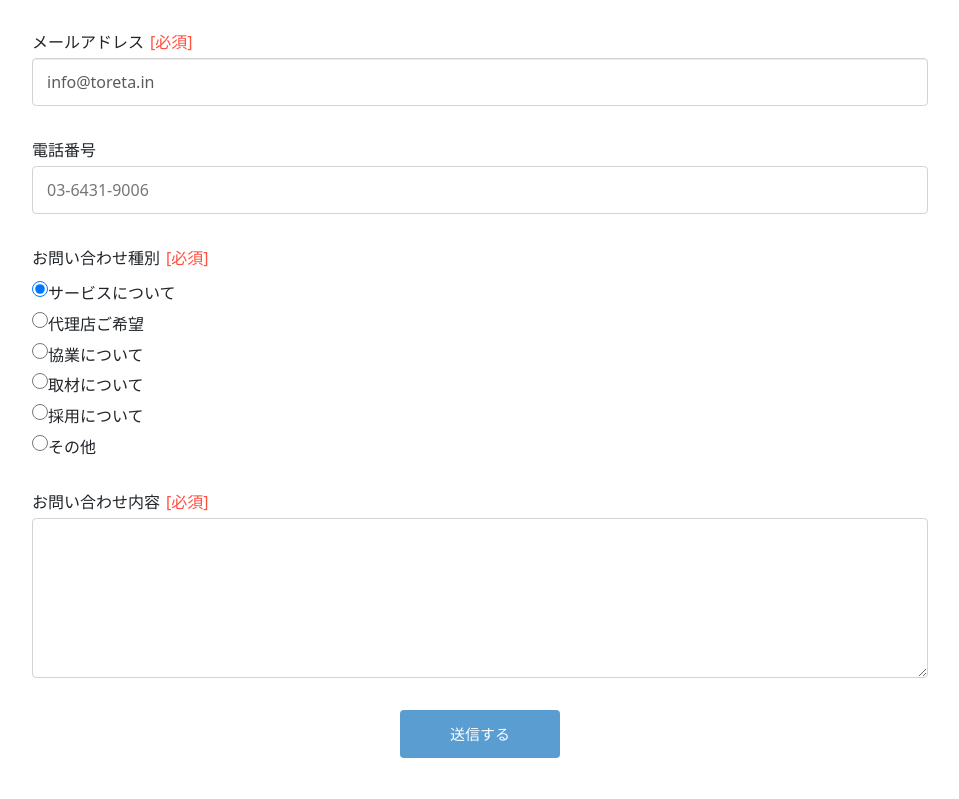
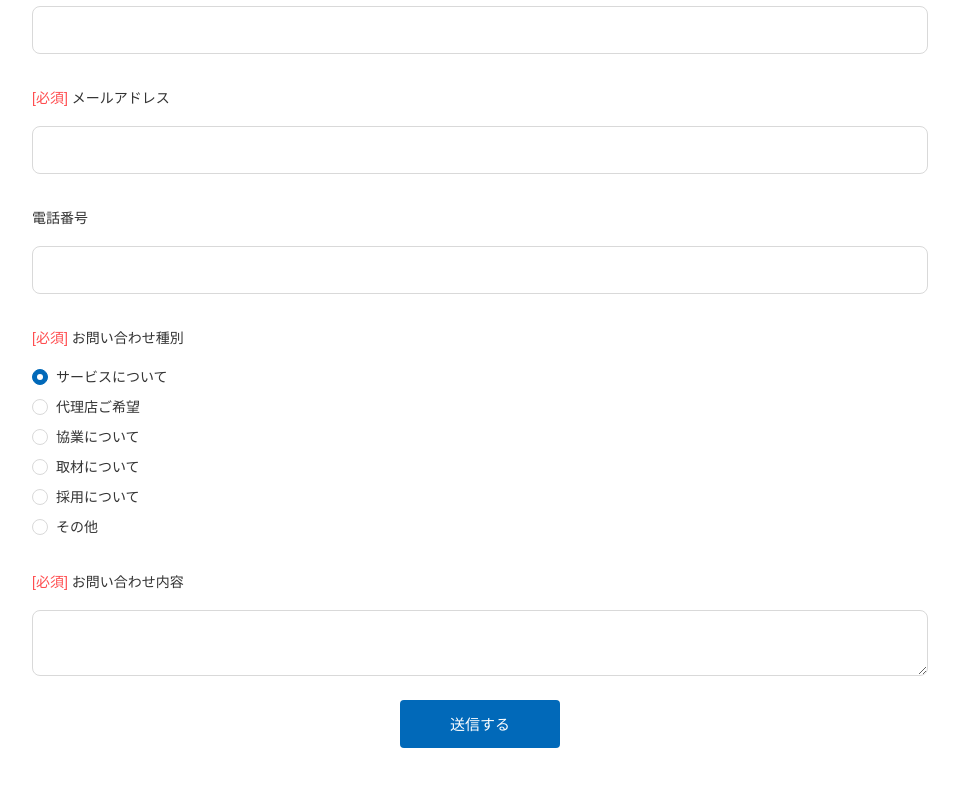
Before and after one commit to Nceco/blfood-web, a Vue app: page /#/contact in a window 1280 px wide. Shown: the part 841-1640 px from the top of the page, without its empty margins (160-1119 px from the left). Built offline with nearby package versions, Linux system fonts and the light colour scheme.

Commit message:
feat: 修改

```diff
--- a/package.json
+++ b/package.json
@@ -12,6 +12,7 @@
     "preview": "vite preview"
   },
   "dependencies": {
+    "ant-design-vue": "4.x",
     "bootstrap": "^5.3.3",
     "less": "^4.2.1",
     "less-loader": "^12.2.0",
--- a/src/views/contact/index.vue
+++ b/src/views/contact/index.vue
@@ -1,7 +1,35 @@
 <script setup>
+import {reactive,ref} from 'vue'
 import Bottom from "@/components/Bottom.vue";
+const formRef = ref()
+const formState = reactive({
+  name1: '',
+  name2: '',
+  name3: '',
+  name4: '',
+  name5: '',
+  phone: '',
+  desc: '',
+  resource: '1'
+});
+const onSubmit = async () => {
+  await formRef.value.validateFields()
+};
+const emailValidator = async (_rule, value) => {
+  if(!(/^[^@]+@[^@]+\.[^@]+$/.test(value))){
+    return Promise.reject('メールアドレスが未記入、またはメールアドレスの形式と異なります。');
+  }
+  return Promise.resolve();
+}
 </script>
 <template>
+  <a-config-provider
+      :theme="{
+        token: {
+          colorPrimary: '#0169B9',
+        },
+      }"
+  >
     <div class="mu_box">
       <div class="mu_container">
         <div class="header">
@@ -15,110 +43,60 @@ import Bottom from "@/components/Bottom.vue";
           <p>Notice: To change or cancel your reservation, please contact the restaurant directly.</p>
         </div>
         <div class="content">
-        <div class="contactForm__item">
-          <label class="contactForm__label">
-            <span class="contactForm__labelTitle">会社名</span>
-            <input type="text" id="company_name" name="company_name" size="60" placeholder="株式会社トレタ">
-          </label>
-        </div>
-        <div class="contactForm__item">
-          <label class="contactForm__label">
-            <span class="contactForm__labelTitle">部署</span>
-            <input type="text" id="department" name="department" size="60" placeholder="営業部">
-          </label>
-        </div>
-        <div class="contactForm__item form-group has-error has-danger">
-          <label class="contactForm__label">
-            <span class="contactForm__labelTitle control-label">お名前</span>
-            <span class="contactForm__requireMark">[必須]</span>
-            <input type="text" id="inquirer_name" name="inquirer_name" class="form-control" size="60" placeholder="三方　良子" data-error="お名前が未記入です。" required="">
-          </label>
-          <div class="contactForm__errorText help-block with-errors" v-if="false"><ul class="list-unstyled"><li>お名前が未記入です。</li></ul></div>
-        </div>
-        <div class="contactForm__item form-group has-error has-danger">
-          <label class="contactForm__label">
-            <span class="contactForm__labelTitle control-label">ふりがな</span>
-            <span class="contactForm__requireMark">[必須]</span>
-            <input type="text" id="inquirer_name_kana" name="inquirer_name_kana" class="form-control" size="60" placeholder="さんぽう よしこ" data-error="ふりがなが未記入です。" required="">
-          </label>
-          <div class="contactForm__errorText help-block with-errors" v-if="false"><ul class="list-unstyled"><li>ふりがなが未記入です。</li></ul></div>
-        </div>
-        <div class="contactForm__item form-group has-error has-danger">
-          <label class="contactForm__label">
-            <span class="contactForm__labelTitle control-label">メールアドレス</span>
-            <span class="contactForm__requireMark">[必須]</span>
-            <input type="email" id="mail_address" name="mail_address" class="form-control" size="60" placeholder="info@toreta.in" data-error="メールアドレスが未記入、またはメールアドレスの形式と異なります。" required="">
-          </label>
-          <div class="contactForm__errorText help-block with-errors" v-if="false"><ul class="list-unstyled"><li>メールアドレスが未記入、またはメールアドレスの形式と異なります。</li></ul></div>
-        </div>
-        <div class="contactForm__item form-group">
-          <label class="contactForm__label control-label">
-            <span class="contactForm__labelTitle">電話番号</span>
-            <input type="tel" id="phone_number" name="phone_number" size="60" placeholder="03-6431-9006">
-          </label>
-        </div>
-        <div class="contactForm__item form-group">
-          <label class="contactForm__label">
-            <span class="contactForm__labelTitle trol-label">お問い合わせ種別</span>
-            <span class="contactForm__requireMark">[必須]</span>
-          </label>
-          <span class="radio-field horizontal-item">
-          <label>
-            <input type="radio" name="inquiry_type" value="サービスについて" checked="checked" required="">
-            <span class="radio-field-text">サービスについて</span>
-          </label>
-        </span>
-          <span class="radio-field horizontal-item">
-          <label>
-            <input type="radio" name="inquiry_type" value="代理店ご希望" required="">
-            <span class="radio-field-text">代理店ご希望</span>
-          </label>
-        </span>
-          <span class="radio-field horizontal-item">
-          <label>
-            <input type="radio" name="inquiry_type" value="協業について" required="">
-            <span class="radio-field-text">協業について</span>
-          </label>
-        </span>
-          <span class="radio-field horizontal-item">
-          <label>
-            <input type="radio" name="inquiry_type" value="取材について" required="">
-            <span class="radio-field-text">取材について</span>
-          </label>
-        </span>
-          <span class="radio-field horizontal-item">
-          <label>
-            <input type="radio" name="inquiry_type" value="採用について" required="">
-            <span class="radio-field-text">採用について</span>
-          </label>
-        </span>
-          <span class="radio-field horizontal-item">
-          <label>
-            <input type="radio" name="inquiry_type" value="その他" required="">
-            <span class="radio-field-text">その他</span>
-          </label>
-        </span>
-        </div>
-        <div class="contactForm__item form-group has-error has-danger">
-          <label class="contactForm__label">
-            <span class="contactForm__labelTitle control-label">お問い合わせ内容</span>
-            <span class="contactForm__requireMark">[必須]</span>
-            <textarea id="inquiry_description" name="inquiry_description" cols="50" rows="5" data-error="お問い合わせ内容が未記入です。" required=""></textarea>
-          </label>
-          <div class="contactForm__errorText help-block with-errors" v-if="false"><ul class="list-unstyled"><li>お問い合わせ内容が未記入です。</li></ul></div>
-        </div>
-        <div class="contactForm__submit">
-          <button type="submit" name="送信する" value="send" class="btn ripple center-block disabled">送信する</button>
+          <a-form
+              :model="formState"
+              layout="vertical"
+              size="large"
+              ref="formRef"
+          >
+            <a-form-item label="会社名" name="name1">
+              <a-input v-model:value="formState.name1" />
+            </a-form-item>
+            <a-form-item label="部署" name="name2">
+              <a-input v-model:value="formState.name2" />
+            </a-form-item>
+            <a-form-item label="お名前" name="name3" :rules="[{ required: true, message: 'お名前が未記入です。' }]">
+              <a-input v-model:value="formState.name3"/>
+            </a-form-item>
+            <a-form-item label="ふりがな" name="name4" :rules="[{ required: true, message: 'ふりがなが未記入です。' }]">
+              <a-input v-model:value="formState.name4" />
+            </a-form-item>
+            <a-form-item
+                label="メールアドレス"
+                name="name5"
+                :rules="[{ required: true,validator:emailValidator}]">
+              <a-input v-model:value="formState.name5"/>
+            </a-form-item>
+            <a-form-item label="電話番号" name="phone">
+              <a-input v-model:value="formState.phone"/>
+            </a-form-item>
+            <a-form-item label="お問い合わせ種別" name="resource" :rules="[{ required: true, message: 'メールアドレスが未記入、またはメールアドレスの形式と異なります。' }]">
+              <a-radio-group v-model:value="formState.resource">
+                <a-radio value="1">サービスについて</a-radio>
+                <a-radio value="2">代理店ご希望</a-radio>
+                <a-radio value="3">協業について</a-radio>
+                <a-radio value="4">取材について</a-radio>
+                <a-radio value="5">採用について</a-radio>
+                <a-radio value="6">その他</a-radio>
+              </a-radio-group>
+            </a-form-item>
+            <a-form-item label="お問い合わせ内容 " name="desc" :rules="[{ required: true, message: 'お問い合わせ内容が未記入です。' }]">
+              <a-textarea v-model:value="formState.desc" />
+            </a-form-item>
+          </a-form>
+          <div class="form_footer">
+            <button @click="onSubmit">送信する</button>
           </div>
         </div>
       </div>
     </div>
+  </a-config-provider>
   <Bottom/>
 </template>
 <style scoped lang="less">
 @import "../../global.less";
 .mu_box{
-  padding: 0 36rem;
+  padding: 0 48rem;
   .mu_container{
     margin: 0 auto;
   }
@@ -147,10 +125,8 @@ import Bottom from "@/components/Bottom.vue";
     line-height: 1.875rem;
     font-size: 14px;
     text-align: center;
-    // margin-left: 16%;
   }
   .desc1{
-    // margin-left: 16%;
     display: flex;
     align-items: flex-start;
     flex-direction: column;
@@ -159,88 +135,38 @@ import Bottom from "@/components/Bottom.vue";
     font-size: 14px;
   }
   .content{
-    .contactForm__item{
-      margin-bottom: 2rem;
+    margin: 0 auto;
+    :deep(.ant-form-item-control-input .ant-form-item-control-input-content .ant-radio-group){
+      display: flex;
+      flex-direction: column;
     }
-    .contactForm__label{
-      display: block;
-      font-size: 1rem;
-      font-weight: 400;
-      max-width: 100%;
-      margin-bottom: 5px;
+    :deep(.ant-form-item-control-input .ant-form-item-control-input-content .ant-radio-group .ant-radio-wrapper:not(:first-child)){
+      margin-top: .5rem;
     }
-    .contactForm__labelTitle{
+    :deep(.ant-form-item .ant-form-item-label >label){
+      color: #333;
+    }
+    :deep(.ant-radio-wrapper span){
+      color: #333;
+    }
+    :deep(input){
+      height: 48px;
+    }
+    :deep(.ant-form-item .ant-form-item-label >label.ant-form-item-required:not(.ant-form-item-required-mark-optional)::before){
       display: inline-block;
-      padding-bottom: .25em;
+      margin-inline-end: 4px;
+      color: #ff4d4f;
+      font-size: 14px;
+      font-family: SimSun, sans-serif;
+      line-height: 1;
+      content: "[必須]";
     }
-    .contactForm__item input, .contactForm__item select, .contactForm__item textarea {
-      display: block;
-      background: #fff;
-      width: 100%;
-      border-radius: .25rem;
-      border: 1px solid #d3d3d3;
-      height: 3rem;
-      line-height: 3rem;
-      padding: 0 .875rem;
-      font-size: 1rem;
-    }
-  }
-  .help-block {
-    display: block;
-    margin-top: 5px;
-    margin-bottom: 10px;
-    color: #737373;
-  }
-  .contactForm__requireMark {
-    margin-left: .375rem;
-    color: #ff5040;
-  }
-  .form-control {
-    width: 100%;
-    height: 34px;
-    padding: 6px 12px;
-    background-color: #fff;
-    background-image: none;
-    border: 1px solid #ccc;
-    border-radius: 4px;
-    box-shadow: inset 0 1px 1px rgba(0, 0, 0, .075);
-    transition: border-color .15s ease-in-out, box-shadow .15s ease-in-out;
-  }
-  .has-error .form-control {
-    border-color: #a94442;
-    box-shadow: inset 0 1px 1px rgba(0, 0, 0, .075);
-  }
-  .list-inline, .list-unstyled {
-    padding-left: 0;
-    list-style: none;
-  }
-
-  ol, ul {
-    margin: 0;
-    padding: 0;
-  }
-
-  .contactForm__item .radio-field {
-    display: block;
-    font-weight: 400;
-    margin-bottom: .3125rem;
-  }
-  .contactForm__item .radio-field-text {
-    vertical-align: middle;
-  }
-  .contactForm__item input[type=checkbox], .contactForm__item input[type=radio] {
-    display: inline-block;
-    width: 1rem;
-    height: 1rem;
-  }
-
-  .contactForm__item textarea {
-    height: 10rem !important;
-  }
-  .contactForm__submit {
-    text-align: center;
-  }
-  .contactForm__submit>button {
+    .form_footer{
+      display: flex;
+      align-items: center;
+      justify-content: center;
+      margin-top: 1rem;
+      button{
         font-size: .9375rem;
         color: #fff;
         background: @primary_color;
@@ -249,6 +175,9 @@ import Bottom from "@/components/Bottom.vue";
         border: none;
         border-radius: .25rem;
       }
+    }
+  }
+
 }
 @media screen and (max-width:2000px) {
   .mu_box{
```
Also changed, not shown: src/layout/contentLayout.vue (+13 -1 lines), src/main.js (+12 -1 lines), 1 other file (tests, documents, lock files or other folders). Lines whose indentation alone changed are shown as unchanged.
